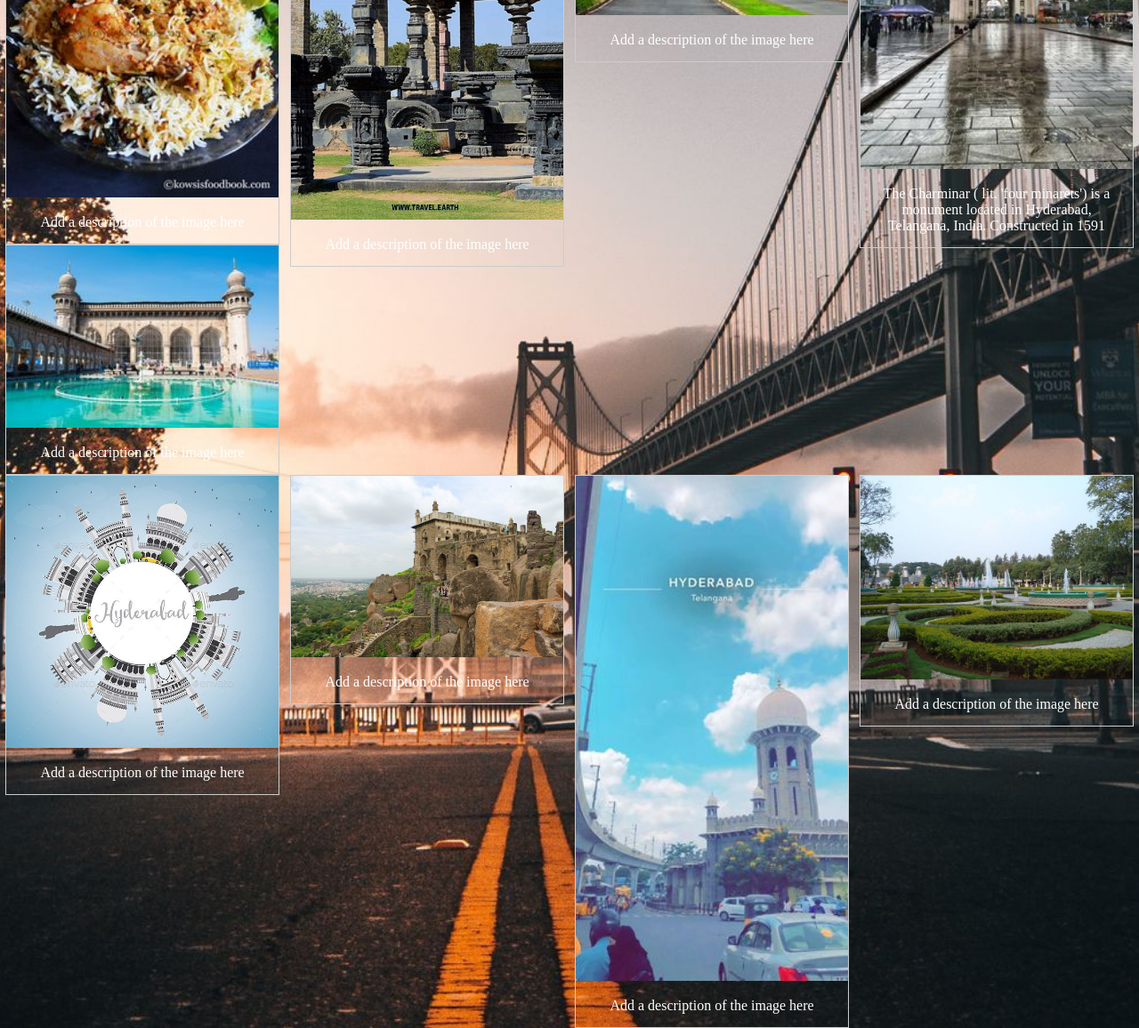
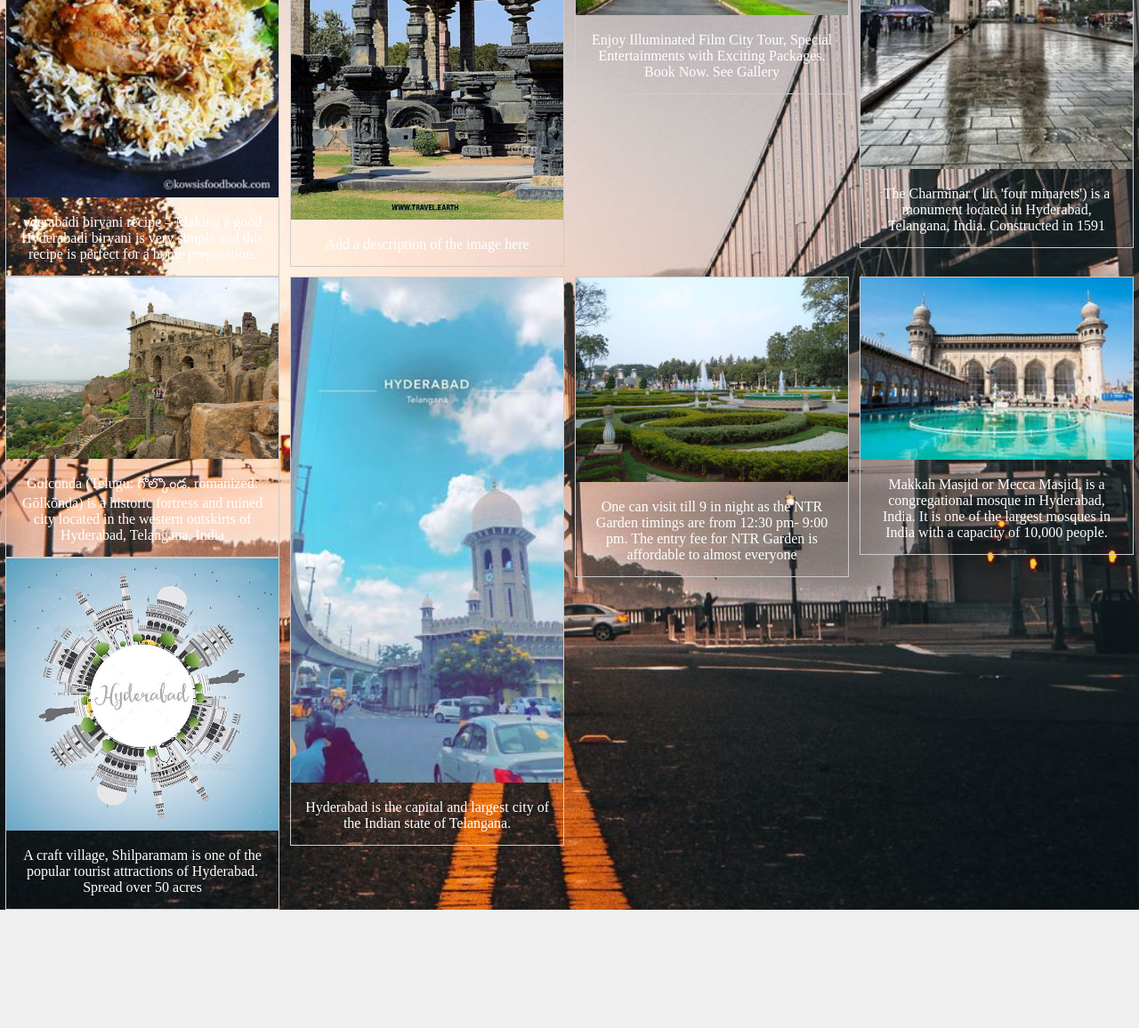
Before and after one commit to mirviseshalu/imagegallery, a plain HTML site: page index.html in a window 1280 px wide. Shown: the part 381-1537 px from the top of the page at 89% size. After the commit the page ends 1404 px from the top, so only its background shows below. Drawn offline with Linux system fonts and the light colour scheme.

Commit message:
first commit

```diff
--- a/index.html
+++ b/index.html
@@ -27,7 +27,10 @@
             <a target="_blank" href="fc.jpg">
               <img src="fc.jpg" />
             </a>
-            <div class="desc">Add a description of the image here</div>
+            <div class="desc">
+              Enjoy Illuminated Film City Tour, Special Entertainments with
+              Exciting Packages. Book Now. See Gallery
+            </div>
           </div>
         </div>
 
@@ -44,7 +47,10 @@
             <a target="_blank" href="hb.jpg">
               <img src="hb.jpg" />
             </a>
-            <div class="desc">Add a description of the image here</div>
+            <div class="desc">
+              yderabadi biryani recipe – Making a good Hyderabadi biryani is
+              very simple and this recipe is perfect for a home preparation.
+            </div>
           </div>
         </div>
       </div>
@@ -54,7 +60,11 @@
             <a target="_blank" href="mm.jpg">
               <img src="mm.jpg" />
             </a>
-            <div class="desc">Add a description of the image here</div>
+            <div class="desc">
+              Makkah Masjid or Mecca Masjid, is a congregational mosque in
+              Hyderabad, India. It is one of the largest mosques in India with a
+              capacity of 10,000 people.
+            </div>
           </div>
         </div>
         <div class="image">
@@ -62,7 +72,11 @@
             <a target="_blank" href="ntr.jpg">
               <img src="ntr.jpg" />
             </a>
-            <div class="desc">Add a description of the image here</div>
+            <div class="desc">
+              One can visit till 9 in night as the NTR Garden timings are from
+              12:30 pm- 9:00 pm. The entry fee for NTR Garden is affordable to
+              almost everyone
+            </div>
           </div>
         </div>
         <div class="image">
@@ -70,7 +84,10 @@
             <a target="_blank" href="tg.jpg">
               <img src="tg.jpg" />
             </a>
-            <div class="desc">Add a description of the image here</div>
+            <div class="desc">
+              Hyderabad is the capital and largest city of the Indian state of
+              Telangana.
+            </div>
           </div>
         </div>
         <div class="image">
@@ -78,7 +95,11 @@
             <a target="_blank" href="gf.jpg">
               <img src="gf.jpg" />
             </a>
-            <div class="desc">Add a description of the image here</div>
+            <div class="desc">
+              Golconda (Telugu: గోల్కొండ, romanized: Gōlkōnḍa) is a historic
+              fortress and ruined city located in the western outskirts of
+              Hyderabad, Telangana, India
+            </div>
           </div>
         </div>
       </div>
@@ -88,7 +109,10 @@
             <a target="_blank" href="hk.jfif">
               <img src="hk.jfif" />
             </a>
-            <div class="desc">Add a description of the image here</div>
+            <div class="desc">
+              A craft village, Shilparamam is one of the popular tourist
+              attractions of Hyderabad. Spread over 50 acres
+            </div>
           </div>
         </div>
       </div>
```
